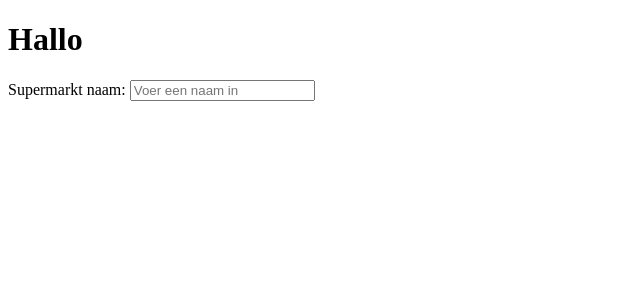
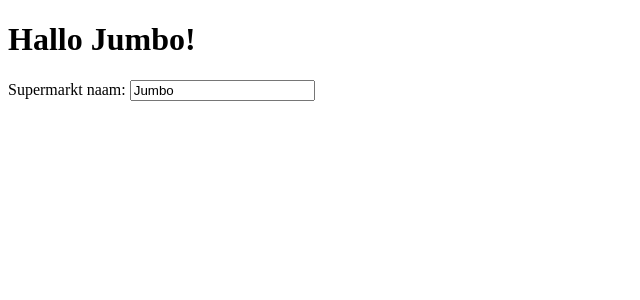
Before and after one commit to incentro/angular-training, an Angular app: page / in a window 1280 px wide. Shown: the top 300 px of the page, without its empty margins (0-640 px from the left). Built offline with nearby package versions, Linux system fonts and the light colour scheme.

Commit message:
Start opdracht 2

```diff
--- a/src/app/app.component.html
+++ b/src/app/app.component.html
@@ -1,5 +1,5 @@
 <h1>
-  Hallo <!-- Hier komt de supermarkt naam -->
+  Hallo {{supermarketName}}!
 </h1>
 
-Supermarkt naam: <input type="text" placeholder="Voer een naam in" />
+Supermarkt naam: <input type="text" [(ngModel)]="supermarketName" placeholder="Voer een naam in" />
--- a/src/app/app.component.ts
+++ b/src/app/app.component.ts
@@ -6,5 +6,9 @@
   styleUrls: ['./app.component.css']
 })
 export class AppComponent {
+  supermarketName: string;
 
+  constructor(){
+    this.supermarketName = 'Jumbo';
+  }
 }
```
